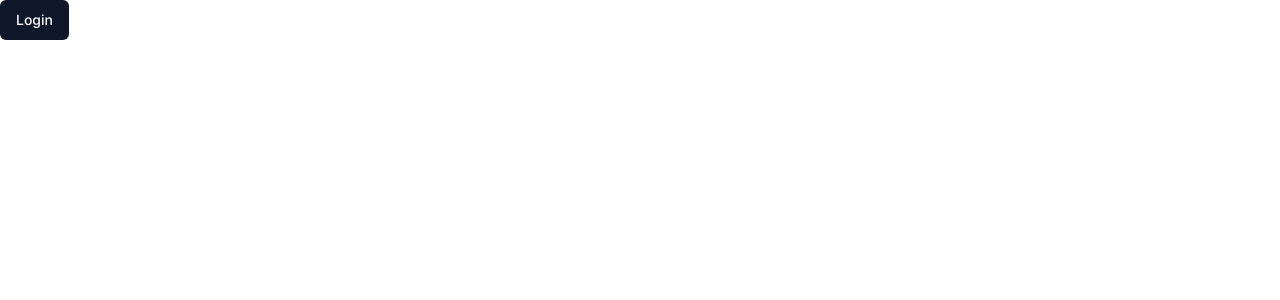
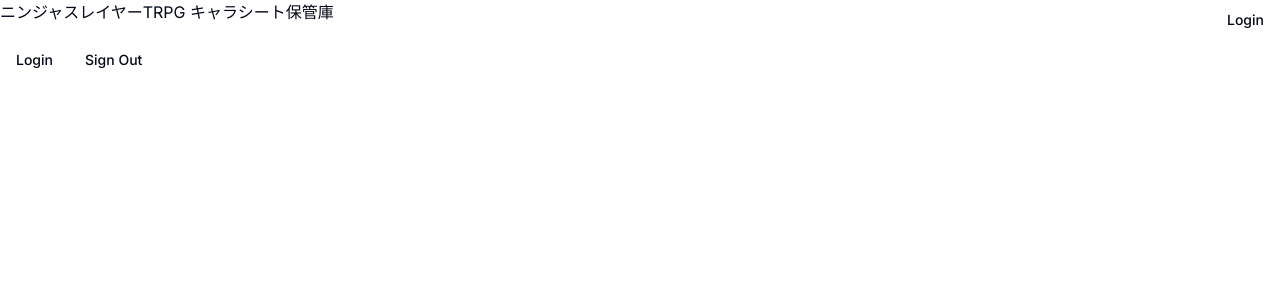
Before and after one commit to Umisyo/ninjaslayer-trpg-charasheet, a Next.js app: page /auth/login in a window 1280 px wide. Shown: the top 300 px of the page. Built offline with nearby package versions, Linux system fonts and the light colour scheme; no server answers.

Commit message:
feat: ログイン/ログアウト状態を確認できるヘッダーを作成

```diff
--- a/src/app/auth/login/page.tsx
+++ b/src/app/auth/login/page.tsx
@@ -1,13 +1,11 @@
-'use client'
-
-import {Button} from "~/app/components/ui/button";
-import {signIn} from "next-auth/react";
+import {SignInButton, SignOutButton} from "~/app/components/AuthButton";
 
 export default function Home() {
   return (
     <>
       <div>
-        <Button onClick={() => signIn()}>Login</Button>
+        <SignInButton />
+        <SignOutButton />
       </div>
     </>
   )
--- /dev/null
+++ b/src/app/components/AuthButton/index.tsx
@@ -0,0 +1,18 @@
+'use client'
+
+import {Button} from "~/app/components/ui/button";
+import {signIn, signOut} from "next-auth/react";
+
+const SignInButton = () => {
+  return (
+    <Button variant="ghost" onClick={() => signIn()}>Login</Button>
+  )
+}
+
+const SignOutButton = () => {
+  return (
+    <Button variant="ghost" onClick={() => signOut()}>Sign Out</Button>
+  )
+}
+
+export {SignInButton, SignOutButton}
--- /dev/null
+++ b/src/app/components/Layout/Header/index.tsx
@@ -0,0 +1,29 @@
+import {SignInButton, SignOutButton} from "~/app/components/AuthButton";
+import Link from "next/link";
+import React from "react";
+
+export interface HeaderProps {
+  isSignedIn: boolean,
+  userIcon?: string | null | undefined
+}
+
+export default function Header({isSignedIn, userIcon}: HeaderProps) {
+
+  return (
+    <header className="flex justify-between w-full">
+      <h1>
+        <Link href="/">ニンジャスレイヤーTRPG キャラシート保管庫</Link>
+      </h1>
+      {isSignedIn ? (
+        <div className="flex items-center">
+          <SignOutButton/>
+          {userIcon &&
+              <img src={userIcon} alt="user icon" className="w-8 h-8 rounded-full"/>
+          }
+        </div>
+      ) : (
+        <SignInButton/>
+      )}
+    </header>
+  )
+}
--- a/src/app/layout.tsx
+++ b/src/app/layout.tsx
@@ -1,22 +1,28 @@
-import type { Metadata } from 'next'
-import { Inter } from 'next/font/google'
+import type {Metadata} from 'next'
+import {Inter} from 'next/font/google'
 import './globals.css'
+import Header from "~/app/components/Layout/Header";
+import React from "react";
+import {getServerSession} from "next-auth";
+import {options} from "~/app/options";
 
-const inter = Inter({ subsets: ['latin'] })
+const inter = Inter({subsets: ['latin']})
 
 export const metadata: Metadata = {
   title: 'Create Next App',
   description: 'Generated by create next app',
 }
 
-export default function RootLayout({
-  children,
-}: {
-  children: React.ReactNode
-}) {
+export default async function RootLayout({children}: {children: React.ReactNode }) {
+  const session = await getServerSession(options)
+  const user = session?.user
+
   return (
     <html lang="en">
-      <body className={inter.className}>{children}</body>
+      <body className={inter.className}>
+        <Header isSignedIn={!!session} userIcon={user?.image} />
+        {children}
+      </body>
     </html>
   )
 }
--- /dev/null
+++ b/src/middleware.ts
@@ -0,0 +1,5 @@
+export { default } from "next-auth/middleware";
+
+export const config = {
+  matcher: ["/((?!api|login).*)"],
+};
```
